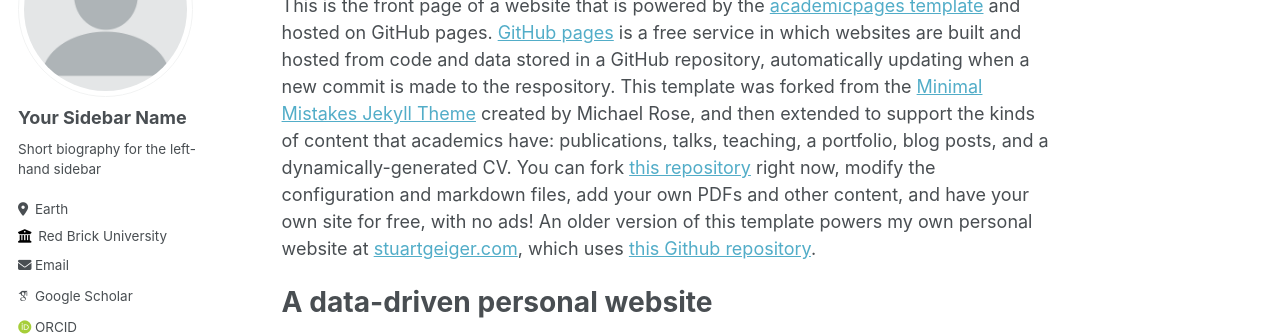
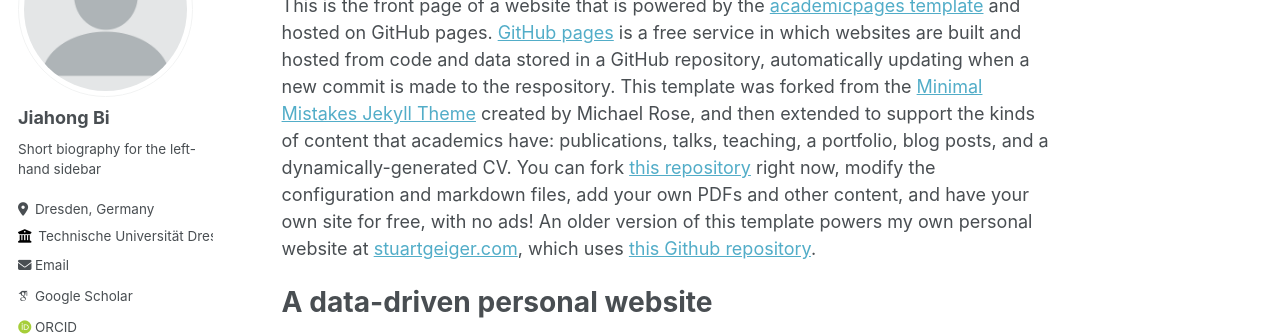
Before and after one commit to HahaLan97/HahaLan97.github.io, a Jekyll site: the page built from _pages/about.md, in a window 1280 px wide. Shown: the part 164-500 px from the top of the page. Built offline with Jekyll 4.4.1, drawn with Linux system fonts in a browser that asks for light colours; some web fonts are replaced.

Commit message:
Update _config.yml

```diff
--- a/_config.yml
+++ b/_config.yml
@@ -22,19 +22,19 @@ repository               : "academicpages/academicpages.github.io"
 author:
   # Biographic information
   avatar           : "profile.png"
-  name             : "Your Sidebar Name"
-  pronouns         : # example: "she/her"
+  name             : "Jiahong Bi"
+  pronouns         : # example: "he/him"
   bio              : "Short biography for the left-hand sidebar"
-  location         : "Earth"
-  employer         : "Red Brick University"
+  location         : "Dresden, Germany"
+  employer         : "Technische Universität Dresden"
   uri              : # URL
-  email            : "none@example.org"
+  email            : "jiahong.bi@tu-dresden.de"
 
   # Academic websites
   arxiv            : # URL - Update with the correct link to your profile
-  googlescholar    : "https://scholar.google.com/citations?user=PS_CX0AAAAAJ"
+  googlescholar    : "https://scholar.google.com/citations?hl=en&user=KbX_QtwAAAAJ"
   impactstory      : # URL
-  orcid            : "http://orcid.org/yourorcidurl"
+  orcid            : "https://orcid.org/0009-0002-5827-1148"
   pubmed           : "https://www.ncbi.nlm.nih.gov/pubmed/?term=john+snow"
   researchgate     : # URL
 
```
